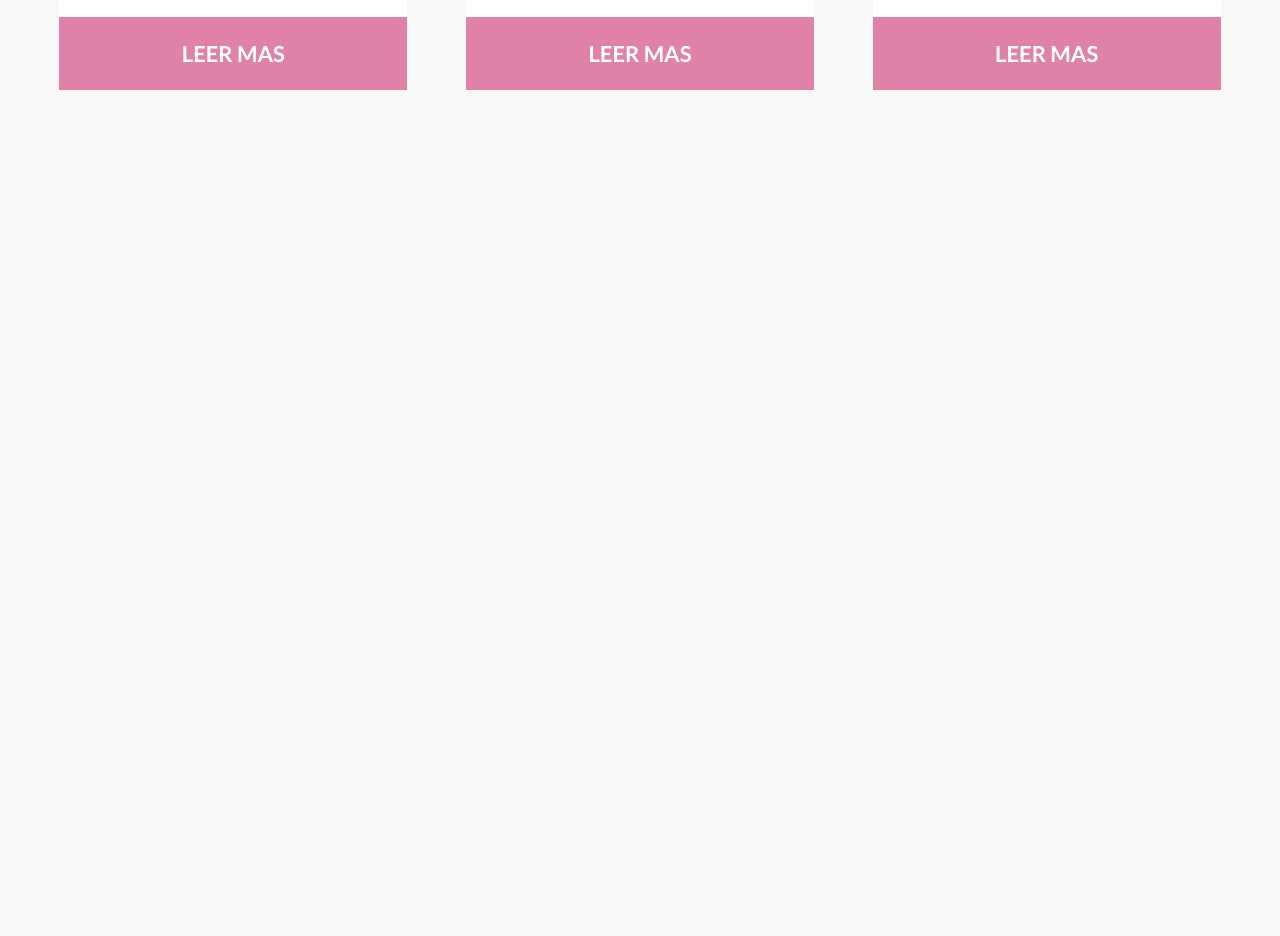
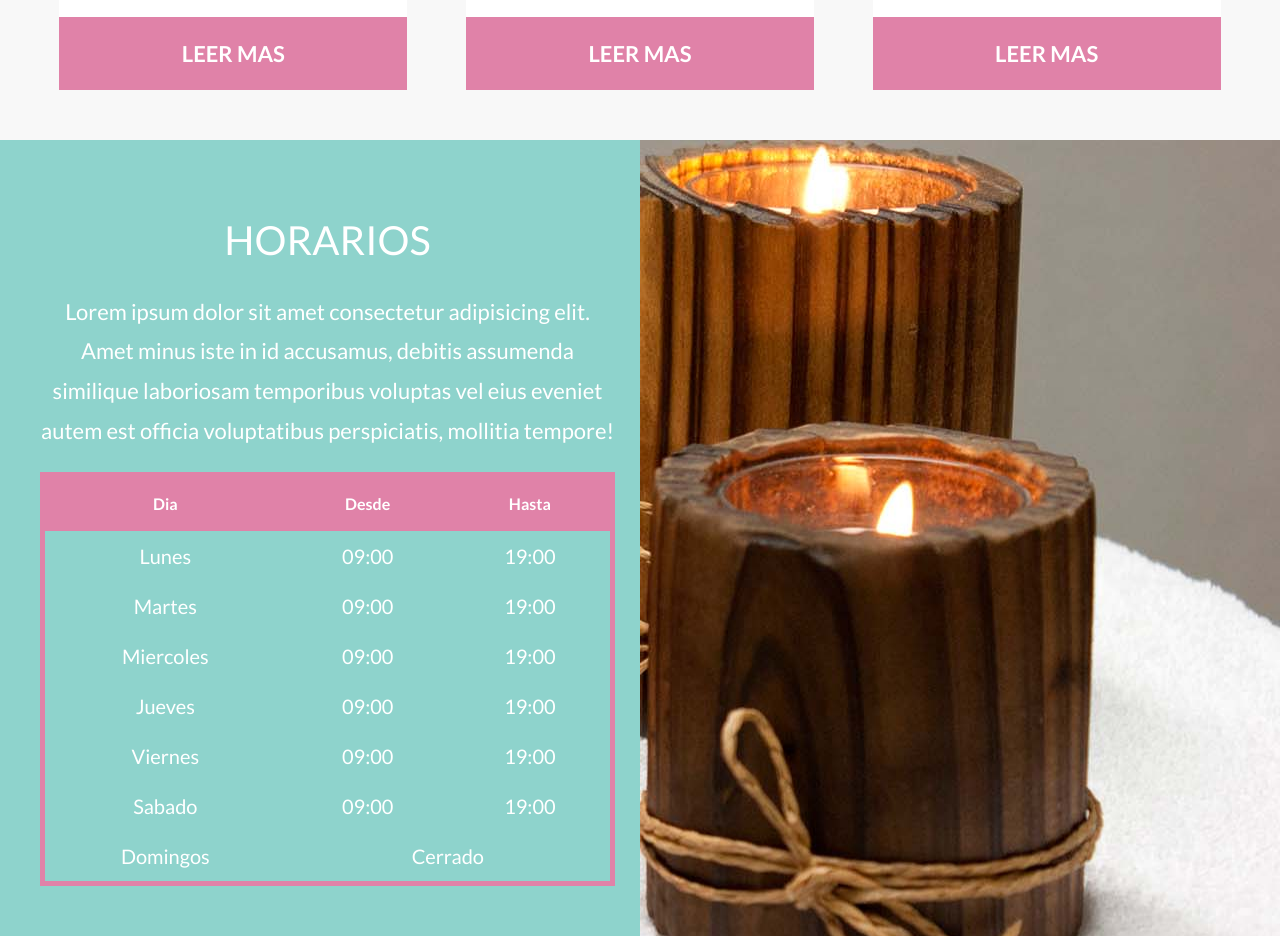
Before and after one commit to yornipaz/carolinaSpa, a website: page index.html in a window 1280 px wide. Shown: the part 915-1851 px from the top of the page. Before the commit the page ends 1055 px from the top, so only its background shows below. Drawn offline with nearby package versions, Linux system fonts and the light colour scheme; files that its build step writes are made by us from their sources; files whose address does not match are found by name; a web font is replaced by a local one.

Commit message:
Feat(home page):Add schedule section to home page

```diff
--- a/index.html
+++ b/index.html
@@ -122,6 +122,62 @@
             </div>
         </div>
     </section>
+    <section class="schedule">
+        <div class="schedule__wrapper container">
+            <div class="schedule__content">
+                <h3 class="schedule__title">Horarios</h3>
+                <p class="schedule__text">Lorem ipsum dolor sit amet consectetur adipisicing elit. Amet minus iste in id
+                    accusamus, debitis assumenda similique laboriosam temporibus voluptas vel eius eveniet autem est
+                    officia voluptatibus perspiciatis, mollitia tempore!</p>
+
+                <table class="table">
+                    <thead class="table__header">
+                        <tr class="table__row">
+                            <th class="table__title">Dia</th>
+                            <th class="table__title"> Desde</th>
+                            <th class="table__title">Hasta</th>
+                        </tr>
+                    </thead>
+                    <tbody class="table__body">
+                        <tr class="table__row">
+                            <td class="table__data">Lunes</td>
+                            <td class="table__data">09:00</td>
+                            <td class="table__data">19:00</td>
+                        </tr>
+                        <tr class="table__row">
+                            <td class="table__data">Martes</td>
+                            <td class="table__data">09:00</td>
+                            <td class="table__data">19:00</td>
+                        </tr>
+                        <tr class="table__row">
+                            <td class="table__data">Miercoles</td>
+                            <td class="table__data">09:00</td>
+                            <td class="table__data">19:00</td>
+                        </tr>   <tr class="table__row">
+                            <td class="table__data">Jueves</td>
+                            <td class="table__data">09:00</td>
+                            <td class="table__data">19:00</td>
+                        </tr>   <tr class="table__row">
+                            <td class="table__data">Viernes</td>
+                            <td class="table__data">09:00</td>
+                            <td class="table__data">19:00</td>
+                        </tr>   <tr class="table__row">
+                            <td class="table__data">Sabado</td>
+                            <td class="table__data">09:00</td>
+                            <td class="table__data">19:00</td>
+                        </tr>
+                        <tr class="table__row">
+                            <td class="table__data">Domingos</td>
+                            <td class="table__data" colspan="2">Cerrado</td>
+
+                        </tr>
+
+                    </tbody>
+                </table>
+            </div>
+        </div>
+    </section>
+
 
     <footer class="footer">
 
--- a/src/scss/abstract/_mixin.scss
+++ b/src/scss/abstract/_mixin.scss
@@ -124,7 +124,7 @@
   }
 }
 
-@mixin grid($column, $gap:5rem) {
+@mixin grid($column, $gap: 5rem) {
   display: grid;
   grid-template-columns: repeat($column, 1fr);
   gap: $gap;
@@ -204,30 +204,10 @@
   }
 }
 
-@mixin title($space: false) {
+@mixin title() {
+  text-transform: uppercase;
+  text-align: center;
   font-weight: 400;
-
-  span {
-    font-weight: 700;
-    @if ($space) {
-      display: block;
-    }
-  }
-
-  &::after {
-    content: "";
-    display: block;
-    height: 1rem;
-    width: 15rem;
-    margin-top: 1rem;
-    background-image: linear-gradient(
-      to right,
-      v.$primary 0%,
-      v.$primary 50%,
-      lighten(v.$primary, 20%) 50%,
-      lighten(v.$primary, 20%) 100%
-    );
-  }
 }
 @mixin headingCursive() {
   text-align: center;
--- /dev/null
+++ b/src/scss/components/_table.scss
@@ -0,0 +1,25 @@
+@use "abstract/mixin" as m;
+@use "abstract/variable" as v;
+
+.table {
+  width: 100%;
+  border: 5px solid v.$secondary;
+  text-align: center;
+  border-collapse: collapse;
+  &__header {
+    background-color: v.$secondary;
+  }
+  &__title{
+    padding: 1.5rem;
+  }
+  &__data{
+    padding: 1rem;
+    font-size: 2rem;
+  }
+  &__row{
+
+    &:hover{
+        background-color: darken($color: v.$primary, $amount: 10%);
+    }
+  }
+}
--- /dev/null
+++ b/src/scss/ui/_schedule.scss
@@ -0,0 +1,45 @@
+@use "abstract/mixin" as m;
+@use "abstract/variable" as v;
+
+.schedule {
+  background-image: linear-gradient(
+      to bottom,
+      v.$primary 0%,
+      v.$primary 50%,
+      transparent 50%
+    ),
+    url("../img/bg_horarios.jpg");
+  background-repeat: no-repeat;
+  background-position: center, bottom center;
+  color: v.$white;
+  @include m.screen("md") {
+    background-image: linear-gradient(
+        to right,
+        v.$primary 0%,
+        v.$primary 50%,
+        transparent 50%
+      ),
+      url("../img/bg_horarios.jpg");
+    background-position: center, top right;
+  }
+  &__wrapper {
+    display: grid;
+    grid-template-rows: repeat(2, 1fr);
+    @include m.screen("md") {
+      grid-template-rows: unset;
+      @include m.grid(2);
+    }
+  }
+  &__content {
+    padding: 5rem 0;
+  }
+  &__title{
+    @include m.title;
+    font-size: 4rem;
+  }
+  &__text{
+    font-size: 2.2rem;
+    text-align: center;
+    line-height: 1.8;
+  }
+}
--- a/src/scss/ui/index.scss
+++ b/src/scss/ui/index.scss
@@ -2,3 +2,4 @@
 @forward 'wellcome';
 @forward 'cards';
 @forward 'card';
+@forward 'schedule';
```
Also changed, not shown: src/scss/components/index.scss (+5 -5 lines).
